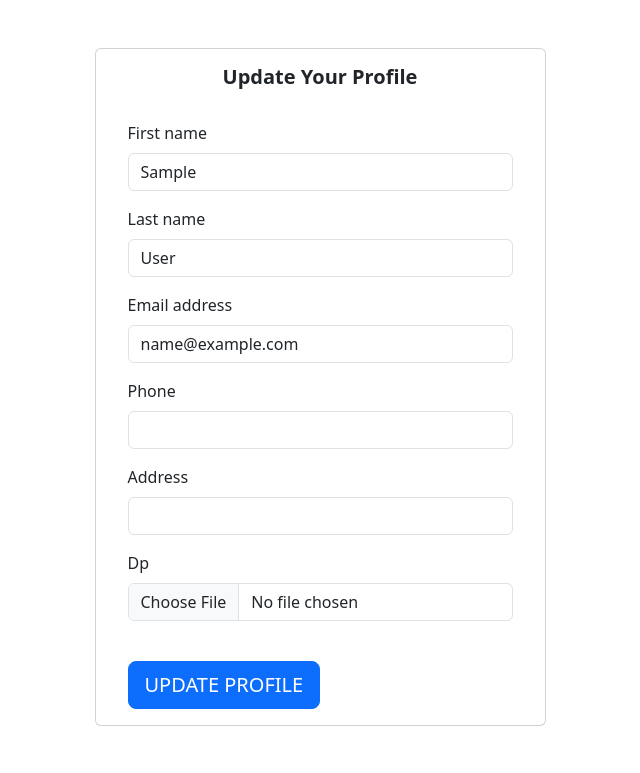
After one commit to vaibhavbhwsr/webapp, a Django app: page /users/update-profile/ in a window 1280 px wide. The commit adds this page. Shown: the top 773 px of the page, without its empty margins (320-960 px from the left). Run offline with Django 4.2, Linux system fonts and the light colour scheme; the visitor is signed in with stand-in values (Sample User, id 1); some libraries are stand-ins or nearby versions.

Commit message:
added update profile

```diff
--- a/webapp/apps/library/models.py
+++ b/webapp/apps/library/models.py
@@ -1,6 +1,8 @@
 from django.db import models
-from django.contrib.auth.models import User
+from django.contrib.auth import get_user_model
 from core.models import BaseModel
+
+User = get_user_model()
 
 # Create your models here.
 
--- a/webapp/apps/users/urls.py
+++ b/webapp/apps/users/urls.py
@@ -1,8 +1,12 @@
 from django.urls import path
-from .views import HomePage
+
+from .views import HomePage, UpdateProfileView
 
 app_name = "users"
 
 urlpatterns = [
     path("home/", HomePage.as_view(), name="home"),
+    path(
+        "update-profile/", UpdateProfileView.as_view(), name="update_profile"
+    ),
 ]
--- a/webapp/apps/users/views.py
+++ b/webapp/apps/users/views.py
@@ -1,8 +1,28 @@
-from django.shortcuts import render
-from django.views.generic import TemplateView
+from django.contrib.auth import get_user_model
+from django.contrib.auth.decorators import login_required
+from django.contrib.messages.views import SuccessMessageMixin
+from django.utils.decorators import method_decorator
+from django.views.generic import TemplateView, UpdateView
 
 # Create your views here.
 
 
 class HomePage(TemplateView):
     template_name = "users/home.html"
+
+
+User = get_user_model()
+
+# Create your models here.
+
+
+@method_decorator(login_required, name="dispatch")
+class UpdateProfileView(UpdateView, SuccessMessageMixin):
+    model = User
+    template_name = "users/update_profile.html"
+    fields = ["first_name", "last_name", "email", "phone", "address", "dp"]
+    success_url = "/login"
+    success_message = "Your Profile Updated Successfully!"
+
+    def get_object(self, **kwargs):
+        return self.request.user
--- a/webapp/templates/users/home.html
+++ b/webapp/templates/users/home.html
@@ -35,7 +35,7 @@
               <img src="{% if user.dp %} {{ user.dp.url }}{% else %}{% static 'img/default_dp.png' %}{% endif %}" alt="Profile" width="40" height="40" class="rounded-circle">
             </a>
             <ul class="dropdown-menu dropdown-menu-end" aria-labelledby="navbarDropdown">
-              <li><a class="dropdown-item" href="#">Profile</a></li>
+              <li><a class="dropdown-item" href="{% url 'users:update_profile' %}">Profile</a></li>
               <li><a class="dropdown-item" href="#">Settings</a></li>
               <li>
                 <hr class="dropdown-divider">
--- /dev/null
+++ b/webapp/templates/users/update_profile.html
@@ -0,0 +1,49 @@
+{% load static %}
+{% load crispy_forms_filters %}
+{% load crispy_forms_tags %}
+
+<!DOCTYPE html>
+<html>
+
+<head>
+  <meta charset="utf-8">
+  <meta name="viewport" content="width=device-width, initial-scale=1">
+
+  <meta charset="UTF-8">
+  <meta name="viewport" content="width=device-width, initial-scale=1.0">
+  <link rel="stylesheet" href="https://cdn.jsdelivr.net/npm/bootstrap@5.5.0/dist/css/bootstrap.min.css">
+  <script src="https://cdn.jsdelivr.net/npm/bootstrap@5.5.0/dist/js/bootstrap.bundle.min.js"></script>
+  <link href="https://cdn.jsdelivr.net/npm/bootstrap@5.3.2/dist/css/bootstrap.min.css" rel="stylesheet" integrity="sha384-T3c6CoIi6uLrA9TneNEoa7RxnatzjcDSCmG1MXxSR1GAsXEV/Dwwykc2MPK8M2HN" crossorigin="anonymous">
+
+  <title>Update profile</title>
+</head>
+
+<body>
+  <div class="container">
+    <div class="row">
+      <div class="col-sm-9 col-md-7 col-lg-5 mx-auto">
+        <div class="card card-signin my-5">
+          <div class="card-body mx-3">
+            <h5 class="card-title text-center"><b>Update Your Profile</b></h5>
+            <form class="form-signin" method="POST" enctype="multipart/form-data">
+              {% csrf_token %}
+              <fieldset class="form-group"><br>
+                {{ form | crispy }}
+              </fieldset>
+              <br />
+              <div class="form-group page-button">
+                <button class="btn btn-lg btn-primary btn-block text-uppercase" type="submit">Update Profile</button>
+                <br>
+              </div>
+            </form>
+          </div>
+        </div>
+      </div>
+    </div>
+  </div>
+
+  <!-- Your page content goes here -->
+  <script src="https://cdn.jsdelivr.net/npm/bootstrap@5.3.2/dist/js/bootstrap.bundle.min.js" integrity="sha384-C6RzsynM9kWDrMNeT87bh95OGNyZPhcTNXj1NW7RuBCsyN/o0jlpcV8Qyq46cDfL" crossorigin="anonymous"></script>
+</body>
+
+</html>
--- a/webapp/webapp/settings.py
+++ b/webapp/webapp/settings.py
@@ -59,6 +59,7 @@ INSTALLED_APPS = [
     'users',
     'posts',
     'course',
+    'library',
 ]
 
 MIDDLEWARE = [
```
Also changed, not shown: webapp/apps/library/migrations/0001_initial.py (added).
